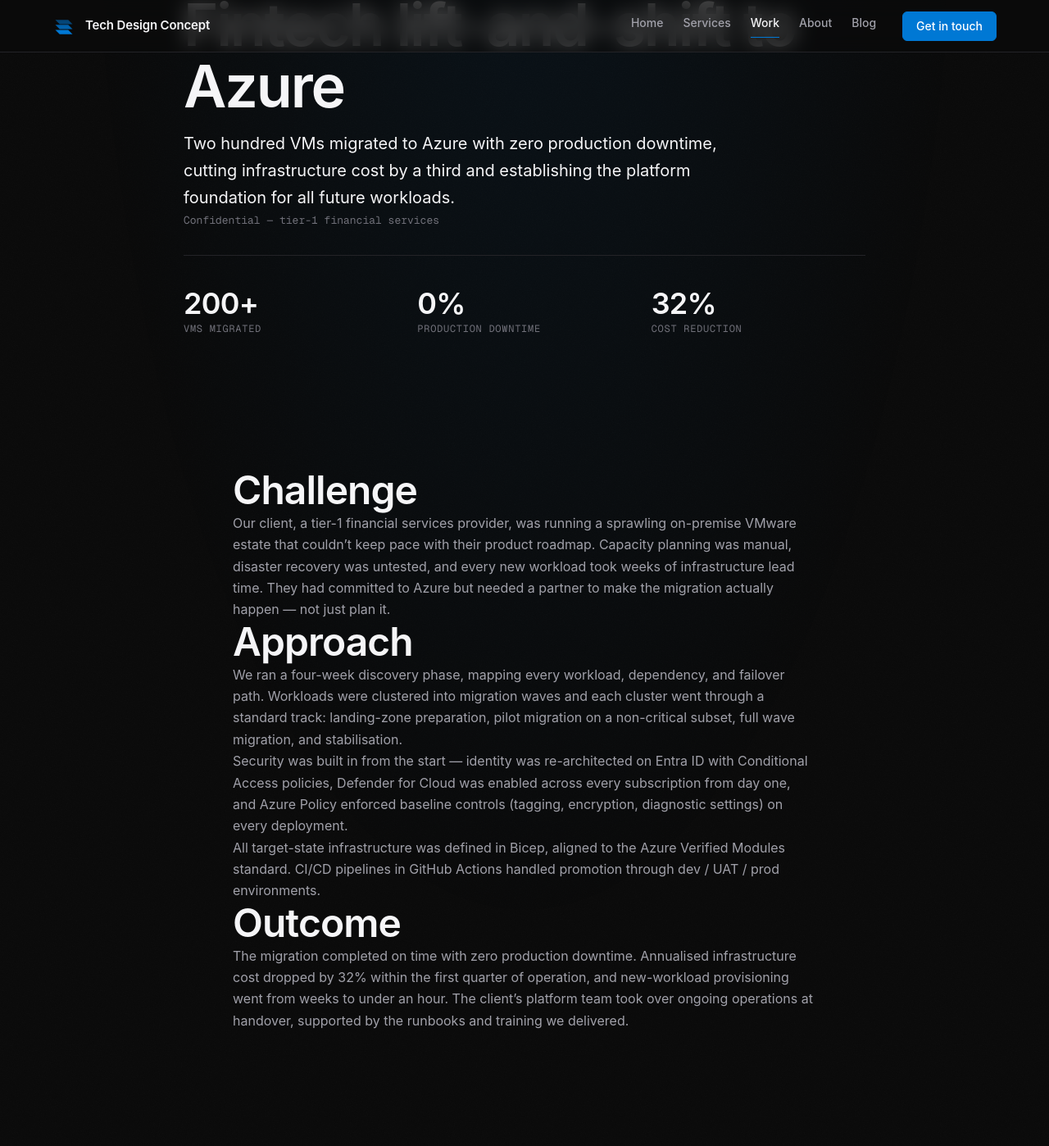
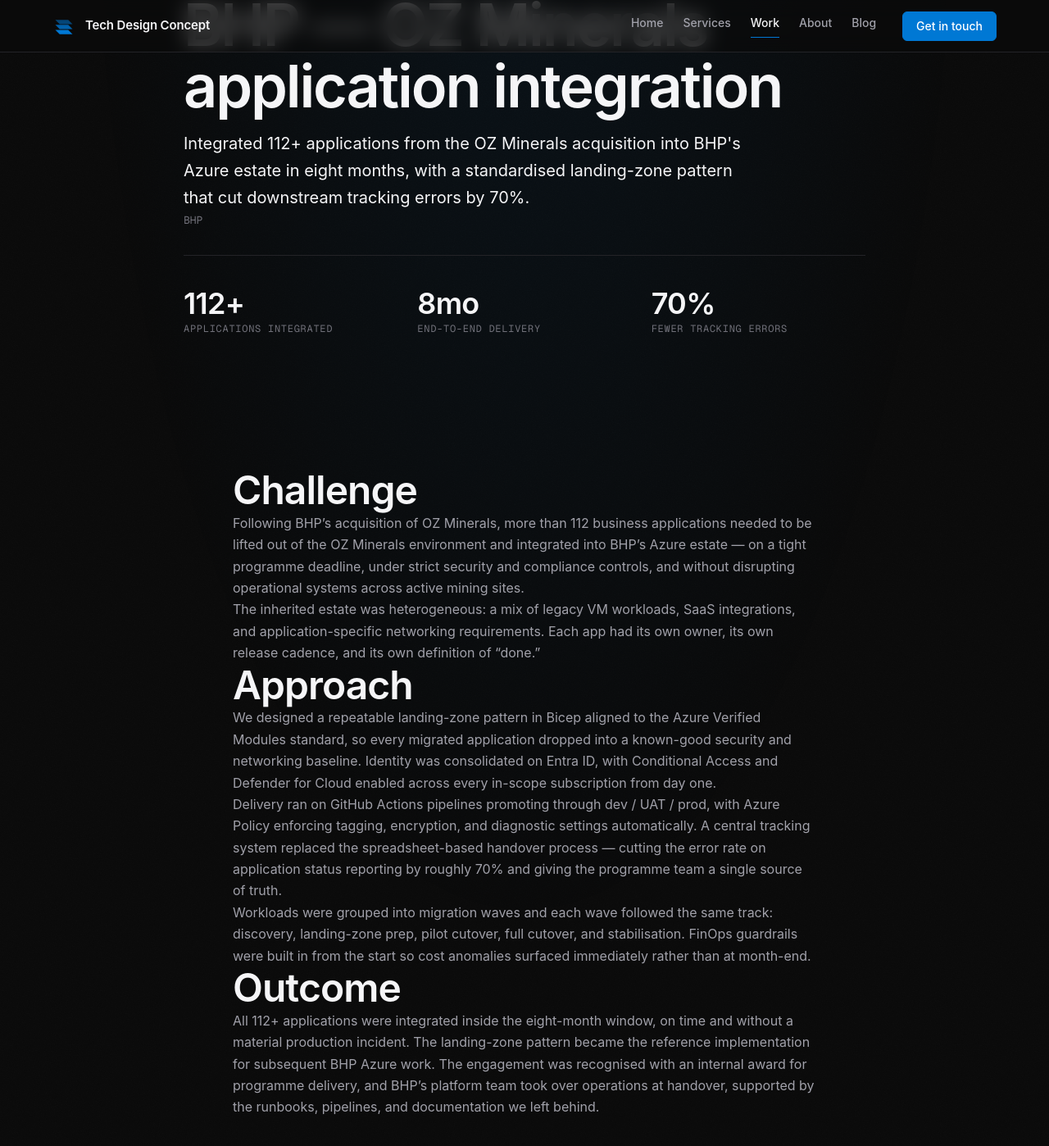
Before and after one commit to TechDesignConcept/Landing-Page, a Jekyll site: the page built from _case_studies/2026-seed-case-study.md, in a window 1280 px wide and 1400 px high, scrolled down 265 px. Shown: the whole window at 82% size. Built offline with Jekyll 4.4.1, drawn with Linux system fonts in a browser that asks for light colours; some of the changed text lies outside the part shown.

Commit message:
Populate real content from founder bio, certs, and BHP case study
- About: expand Joshua's bio with industry breadth and focus areas;
  swap fake PMP/CISSP/ITIL tiles for actual Microsoft certifications
  (Solutions Architect Expert, Security Engineer, Database Admin)
- Contact: add phone and Brisbane location to direct-contact block
- Case study: replace fintech placeholder with BHP — OZ Minerals
  integration (112+ apps, 8 months, 70% fewer tracking errors)

```diff
--- a/_case_studies/2026-seed-case-study.md
+++ b/_case_studies/2026-seed-case-study.md
@@ -1,31 +1,34 @@
 ---
-title: "Fintech lift-and-shift to Azure"
-client: "Confidential — tier-1 financial services"
-industry: "Financial Services"
-duration: "8 weeks"
+title: "BHP — OZ Minerals application integration"
+client: "BHP"
+industry: "Mining & Resources"
+duration: "8 months"
 services:
   - Cloud Migration
+  - DevOps & Automation
   - Security
-summary: "Two hundred VMs migrated to Azure with zero production downtime, cutting infrastructure cost by a third and establishing the platform foundation for all future workloads."
+summary: "Integrated 112+ applications from the OZ Minerals acquisition into BHP's Azure estate in eight months, with a standardised landing-zone pattern that cut downstream tracking errors by 70%."
 featured: true
 metrics:
-  - "200|+|VMs migrated"
-  - "0|%|production downtime"
-  - "32|%|cost reduction"
+  - "112|+|applications integrated"
+  - "8|mo|end-to-end delivery"
+  - "70|%|fewer tracking errors"
 ---
 
 ## Challenge
 
-Our client, a tier-1 financial services provider, was running a sprawling on-premise VMware estate that couldn't keep pace with their product roadmap. Capacity planning was manual, disaster recovery was untested, and every new workload took weeks of infrastructure lead time. They had committed to Azure but needed a partner to make the migration actually happen — not just plan it.
+Following BHP's acquisition of OZ Minerals, more than 112 business applications needed to be lifted out of the OZ Minerals environment and integrated into BHP's Azure estate — on a tight programme deadline, under strict security and compliance controls, and without disrupting operational systems across active mining sites.
+
+The inherited estate was heterogeneous: a mix of legacy VM workloads, SaaS integrations, and application-specific networking requirements. Each app had its own owner, its own release cadence, and its own definition of "done."
 
 ## Approach
 
-We ran a four-week discovery phase, mapping every workload, dependency, and failover path. Workloads were clustered into migration waves and each cluster went through a standard track: landing-zone preparation, pilot migration on a non-critical subset, full wave migration, and stabilisation.
+We designed a repeatable landing-zone pattern in Bicep aligned to the Azure Verified Modules standard, so every migrated application dropped into a known-good security and networking baseline. Identity was consolidated on Entra ID, with Conditional Access and Defender for Cloud enabled across every in-scope subscription from day one.
 
-Security was built in from the start — identity was re-architected on Entra ID with Conditional Access policies, Defender for Cloud was enabled across every subscription from day one, and Azure Policy enforced baseline controls (tagging, encryption, diagnostic settings) on every deployment.
+Delivery ran on GitHub Actions pipelines promoting through dev / UAT / prod, with Azure Policy enforcing tagging, encryption, and diagnostic settings automatically. A central tracking system replaced the spreadsheet-based handover process — cutting the error rate on application status reporting by roughly 70% and giving the programme team a single source of truth.
 
-All target-state infrastructure was defined in Bicep, aligned to the Azure Verified Modules standard. CI/CD pipelines in GitHub Actions handled promotion through dev / UAT / prod environments.
+Workloads were grouped into migration waves and each wave followed the same track: discovery, landing-zone prep, pilot cutover, full cutover, and stabilisation. FinOps guardrails were built in from the start so cost anomalies surfaced immediately rather than at month-end.
 
 ## Outcome
 
-The migration completed on time with zero production downtime. Annualised infrastructure cost dropped by 32% within the first quarter of operation, and new-workload provisioning went from weeks to under an hour. The client's platform team took over ongoing operations at handover, supported by the runbooks and training we delivered.
+All 112+ applications were integrated inside the eight-month window, on time and without a material production incident. The landing-zone pattern became the reference implementation for subsequent BHP Azure work. The engagement was recognised with an internal award for programme delivery, and BHP's platform team took over operations at handover, supported by the runbooks, pipelines, and documentation we left behind.
```
Also changed, not shown: about/index.html (+6 -6 lines), contact/index.html (+8 -0 lines).
